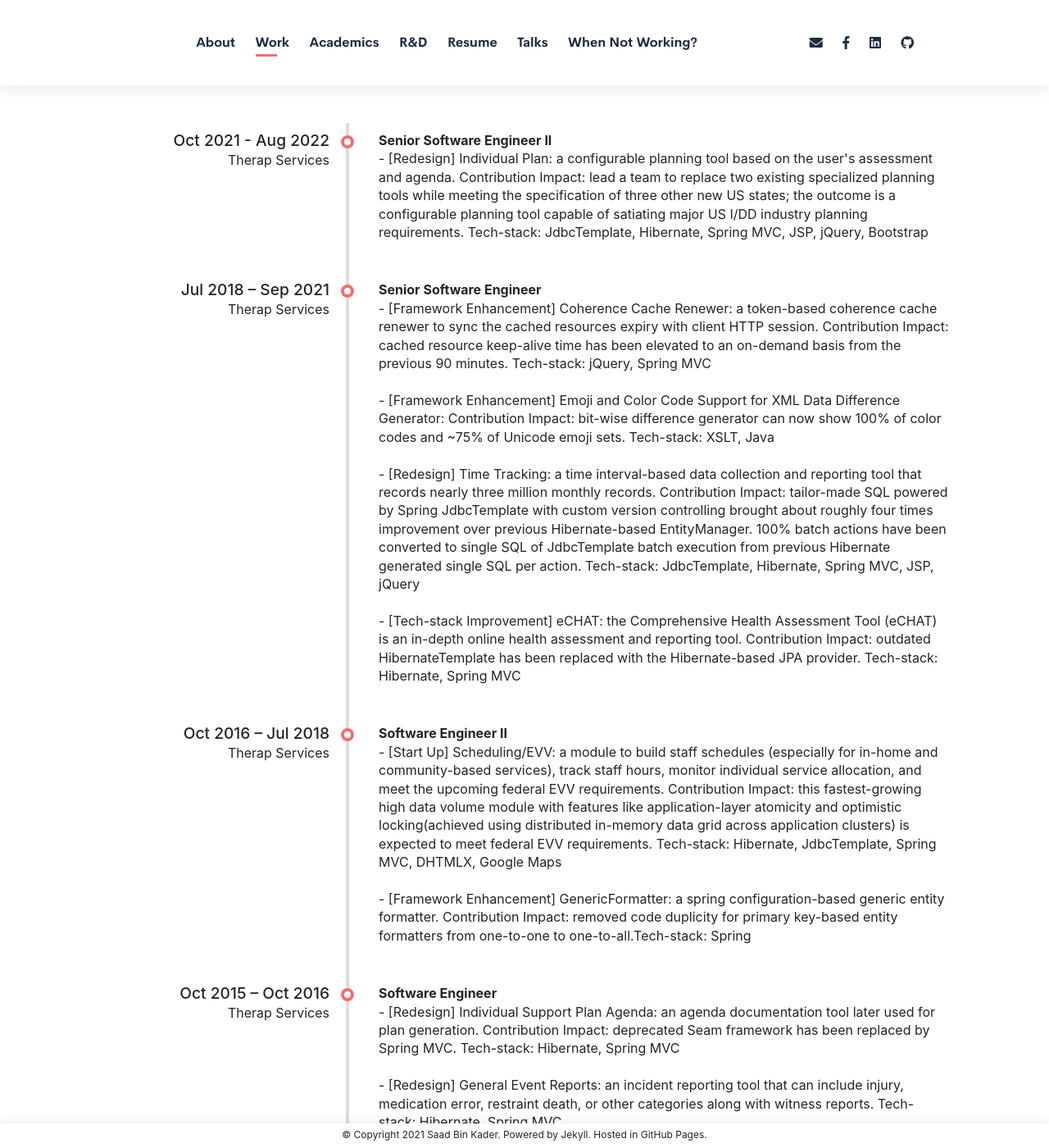
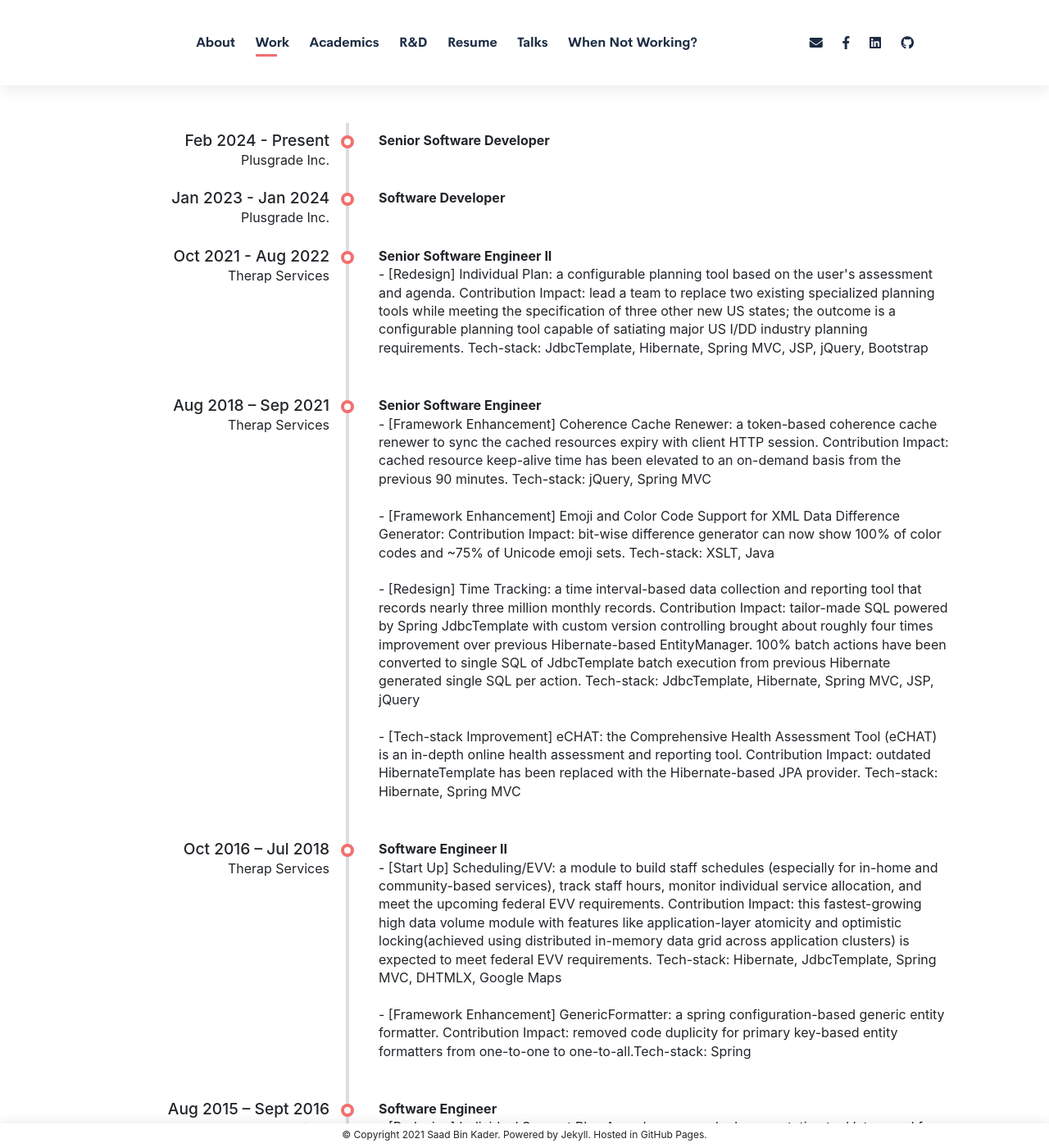
Before and after one commit to saadbinkader/saadbinkader.github.io, a Jekyll site: the page built from work.html, in a window 1280 px wide and 1400 px high. Shown: the whole window at 82% size. Built offline with Jekyll 4.4.1, drawn with Linux system fonts in a browser that asks for light colours; some web fonts are replaced; a script that is not in the unit is left out; some of the changed text lies outside the part shown.

Commit message:
Updated plusgrade info

```diff
--- a/work.html
+++ b/work.html
@@ -8,6 +8,28 @@
 <section class="posts blog-index">
   <div class="container">
     <div class="timeline">
+      <div class="timelineEntry">
+        <div class="timelineTitle">
+          <h3>Feb 2024 - Present</h3>
+          <p>Plusgrade Inc.</p>
+        </div>
+        <div class="body">
+          <p>
+            <b>Senior Software Developer</b>
+          </p>
+        </div>
+      </div>
+      <div class="timelineEntry">
+        <div class="timelineTitle">
+          <h3>Jan 2023 - Jan 2024</h3>
+          <p>Plusgrade Inc.</p>
+        </div>
+        <div class="body">
+          <p>
+            <b>Software Developer</b>
+          </p>
+        </div>
+      </div>
       <div class="timelineEntry">
         <div class="timelineTitle">
           <h3>Oct 2021 - Aug 2022</h3>
@@ -24,7 +46,7 @@
       </div>
       <div class="timelineEntry">
         <div class="timelineTitle">
-          <h3>Jul 2018 – Sep 2021</h3>
+          <h3>Aug 2018 – Sep 2021</h3>
           <p>Therap Services</p>
         </div>
         <div class="body">
@@ -62,7 +84,7 @@
       </div>
       <div class="timelineEntry">
         <div class="timelineTitle">
-          <h3>Oct 2015 – Oct 2016</h3>
+          <h3>Aug 2015 – Sept 2016</h3>
           <p>Therap Services</p>
         </div>
         <div class="body">
@@ -84,7 +106,7 @@
       </div>
       <div class="timelineEntry">
         <div class="timelineTitle">
-          <h3>Jun 2014 – Oct 2015</h3>
+          <h3>Jun 2014 – Aug 2015</h3>
           <p>Therap Services</p>
         </div>
         <div class="body">
```
Also changed, not shown: other parts of work.html (+1 -1 lines), index.html (+7 -3 lines).
